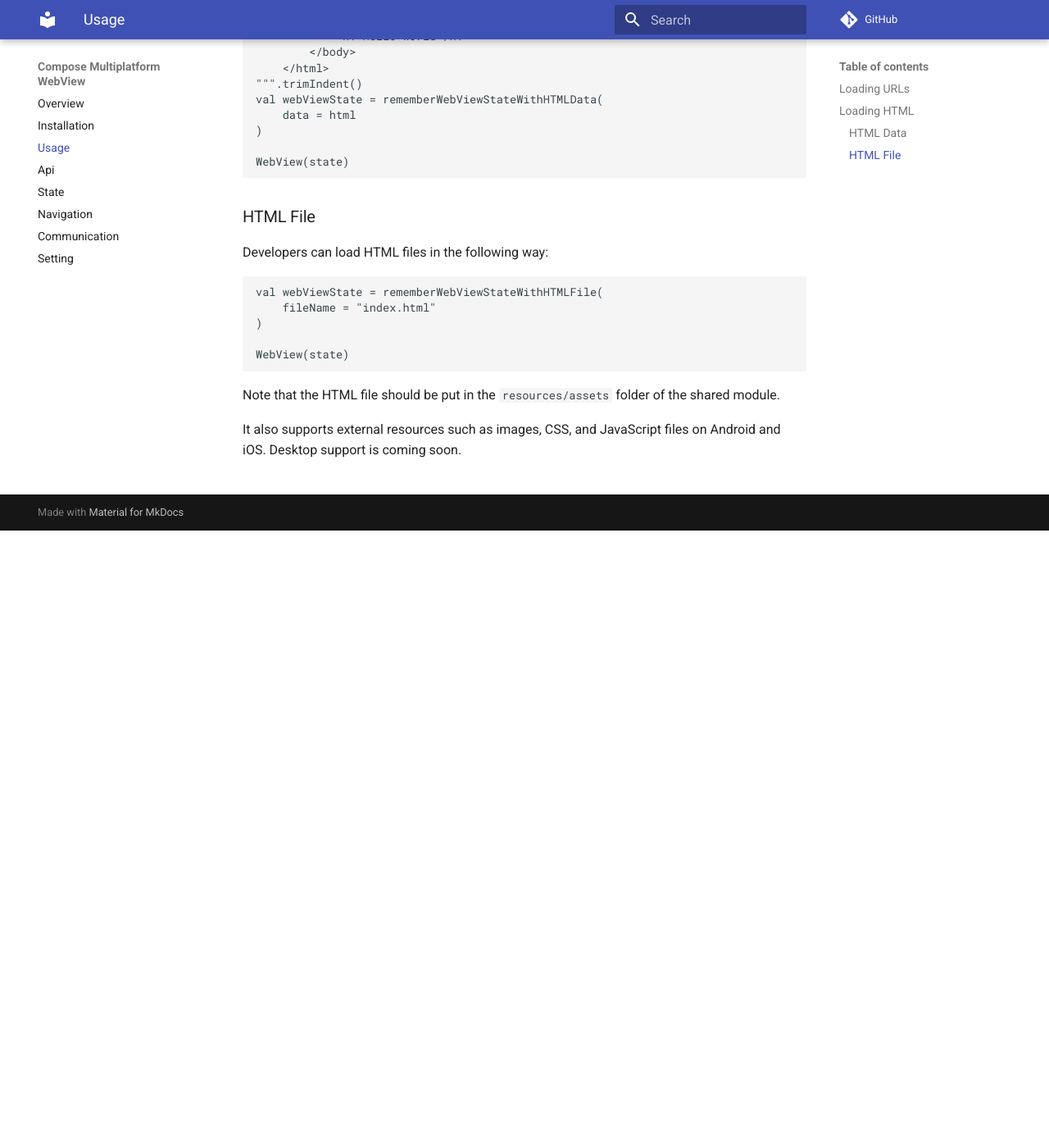
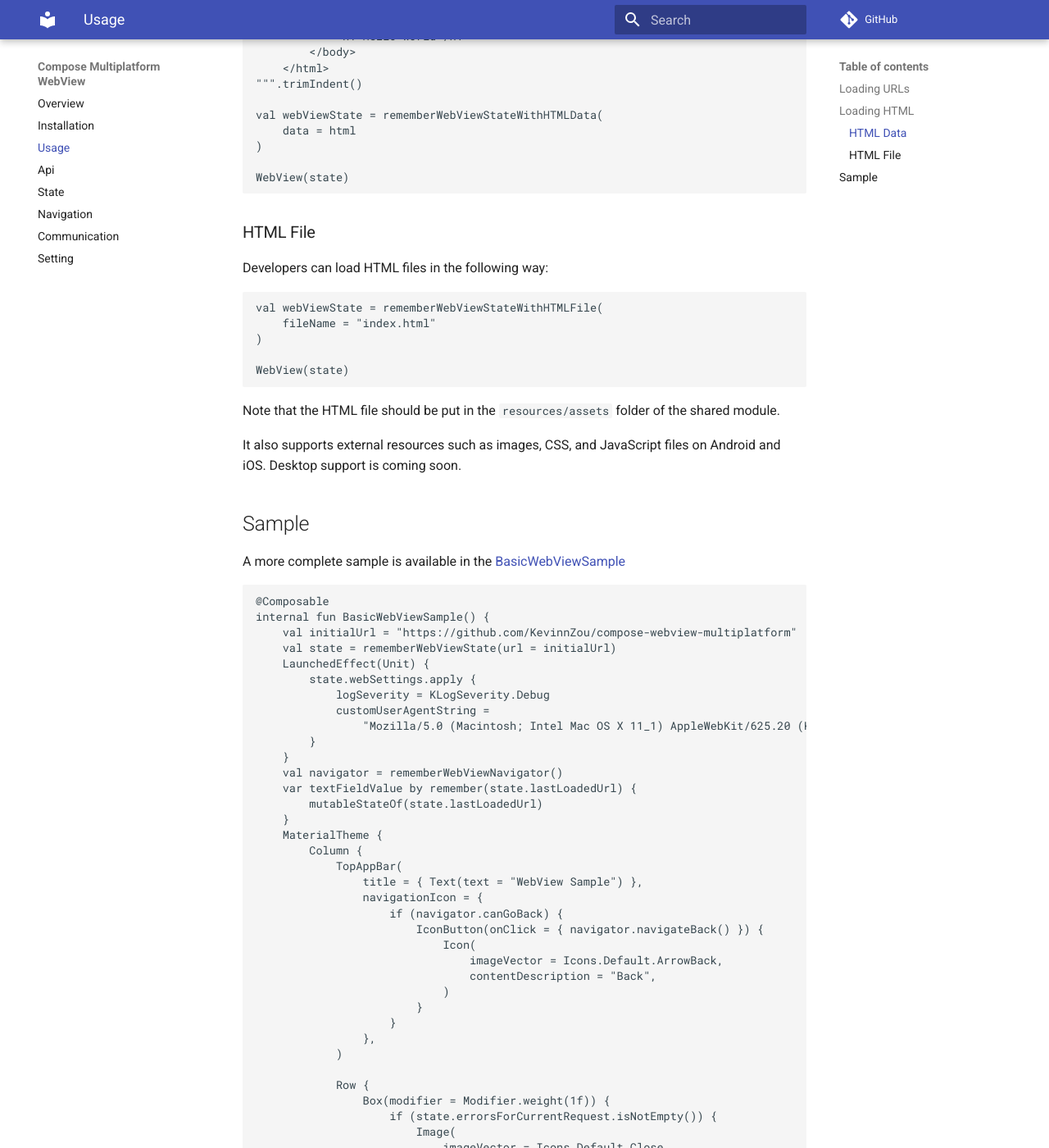
Before and after one commit to KevinnZou/compose-webview-multiplatform, an MkDocs documentation site: the page built from docs/usage.md, in a window 1280 px wide and 1400 px high, scrolled down 753 px. Shown: the whole window at 82% size. Built offline with MkDocs 1.6.1 and Material for MkDocs 9.7.7, drawn with Linux system fonts in a browser that asks for light colours; comment, search, counter and statistics services are not loaded; some of the changed text lies outside the part shown.

Commit message:
feat:MkDocs Full example

````diff
--- a/docs/usage.md
+++ b/docs/usage.md
@@ -26,6 +26,7 @@
         </body>
     </html>
 """.trimIndent()
+
 val webViewState = rememberWebViewStateWithHTMLData(
     data = html
 )
@@ -45,3 +46,92 @@
 Note that the HTML file should be put in the `resources/assets` folder of the shared module.
 
 It also supports external resources such as images, CSS, and JavaScript files on Android and iOS. Desktop support is coming soon.
+
+
+## Sample
+A more complete sample is available in the [BasicWebViewSample](https://github.com/KevinnZou/compose-webview-multiplatform/blob/main/sample/shared/src/commonMain/kotlin/com/kevinnzou/sample/BasicWebViewSample.kt)
+
+```kotlin
+@Composable
+internal fun BasicWebViewSample() {
+    val initialUrl = "https://github.com/KevinnZou/compose-webview-multiplatform"
+    val state = rememberWebViewState(url = initialUrl)
+    LaunchedEffect(Unit) {
+        state.webSettings.apply {
+            logSeverity = KLogSeverity.Debug
+            customUserAgentString =
+                "Mozilla/5.0 (Macintosh; Intel Mac OS X 11_1) AppleWebKit/625.20 (KHTML, like Gecko) Version/14.3.43 Safari/625.20"
+        }
+    }
+    val navigator = rememberWebViewNavigator()
+    var textFieldValue by remember(state.lastLoadedUrl) {
+        mutableStateOf(state.lastLoadedUrl)
+    }
+    MaterialTheme {
+        Column {
+            TopAppBar(
+                title = { Text(text = "WebView Sample") },
+                navigationIcon = {
+                    if (navigator.canGoBack) {
+                        IconButton(onClick = { navigator.navigateBack() }) {
+                            Icon(
+                                imageVector = Icons.Default.ArrowBack,
+                                contentDescription = "Back",
+                            )
+                        }
+                    }
+                },
+            )
+
+            Row {
+                Box(modifier = Modifier.weight(1f)) {
+                    if (state.errorsForCurrentRequest.isNotEmpty()) {
+                        Image(
+                            imageVector = Icons.Default.Close,
+                            contentDescription = "Error",
+                            colorFilter = ColorFilter.tint(Color.Red),
+                            modifier =
+                                Modifier
+                                    .align(Alignment.CenterEnd)
+                                    .padding(8.dp),
+                        )
+                    }
+
+                    OutlinedTextField(
+                        value = textFieldValue ?: "",
+                        onValueChange = { textFieldValue = it },
+                        modifier = Modifier.fillMaxWidth(),
+                    )
+                }
+
+                Button(
+                    onClick = {
+                        textFieldValue?.let {
+                            navigator.loadUrl(it)
+                        }
+                    },
+                    modifier = Modifier.align(Alignment.CenterVertically),
+                ) {
+                    Text("Go")
+                }
+            }
+
+            val loadingState = state.loadingState
+            if (loadingState is LoadingState.Loading) {
+                LinearProgressIndicator(
+                    progress = loadingState.progress,
+                    modifier = Modifier.fillMaxWidth(),
+                )
+            }
+
+            WebView(
+                state = state,
+                modifier =
+                    Modifier
+                        .fillMaxSize(),
+                navigator = navigator,
+            )
+        }
+    }
+}
+```
````
